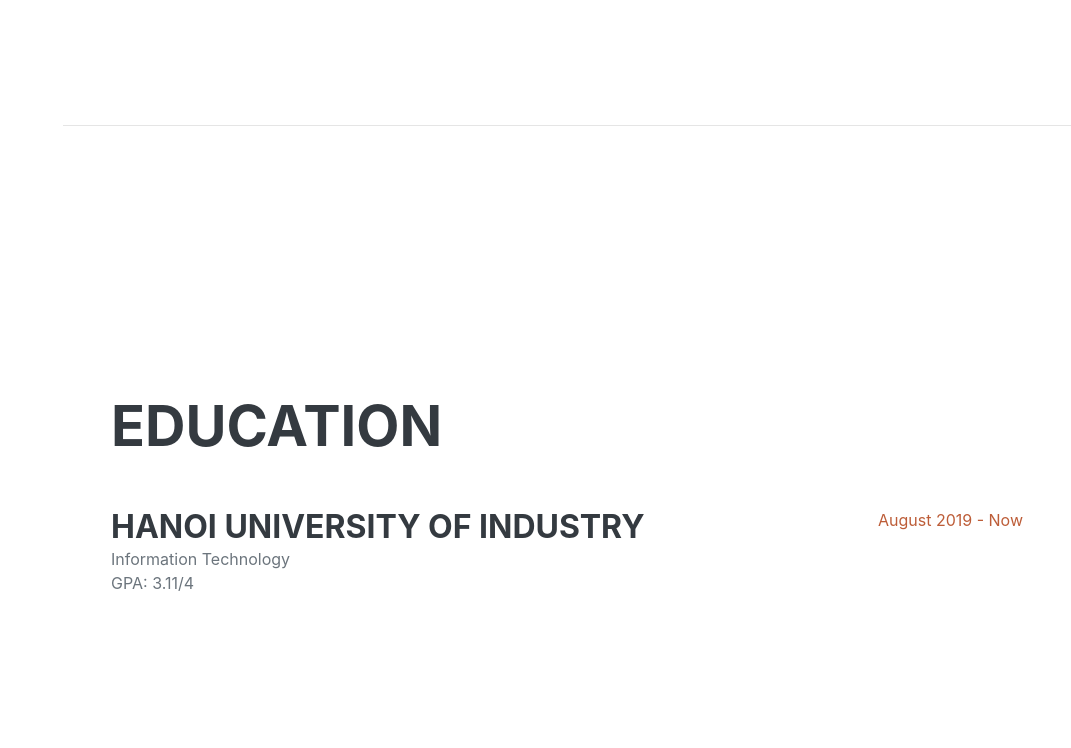
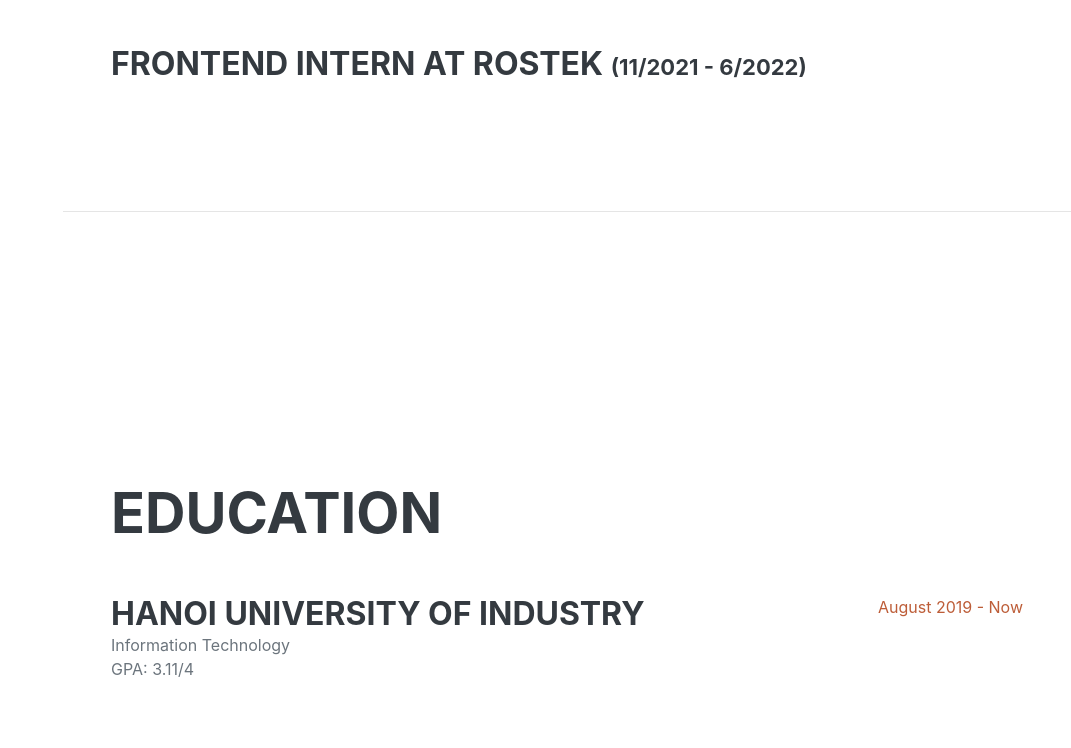
Before and after one commit to DuyetVu2001/cv-vu-ngoc-duyet, a plain HTML site: page index.html in a window 1280 px wide. Shown: the part 1623-2371 px from the top of the page, without its empty margins (209-1280 px from the left). Drawn offline with nearby package versions, Linux system fonts and the light colour scheme; a web font is replaced by a local one.

Commit message:
add working experience

```diff
--- a/index.html
+++ b/index.html
@@ -157,6 +157,13 @@
                         </ul>
                     </div>
                 </div>
+                <div class="d-flex flex-column flex-md-row justify-content-between mb-5">
+                    <div class="flex-grow-1">
+                        <h3 class="mb-0">Frontend intern at Rostek <span style="font-size:22px;">(11/2021 -
+                                6/2022)</span>
+                        </h3>
+                    </div>
+                </div>
             </div>
         </section>
         <hr class="m-0" />
```
